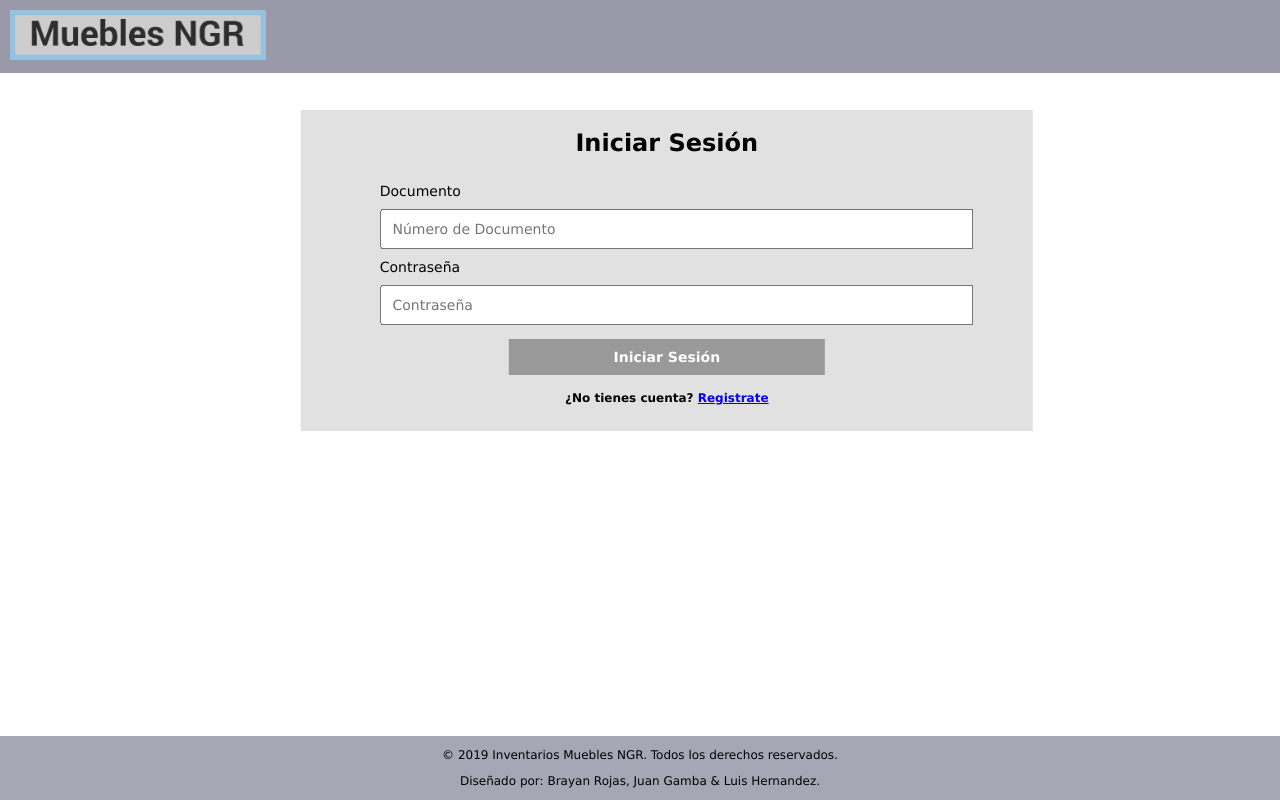
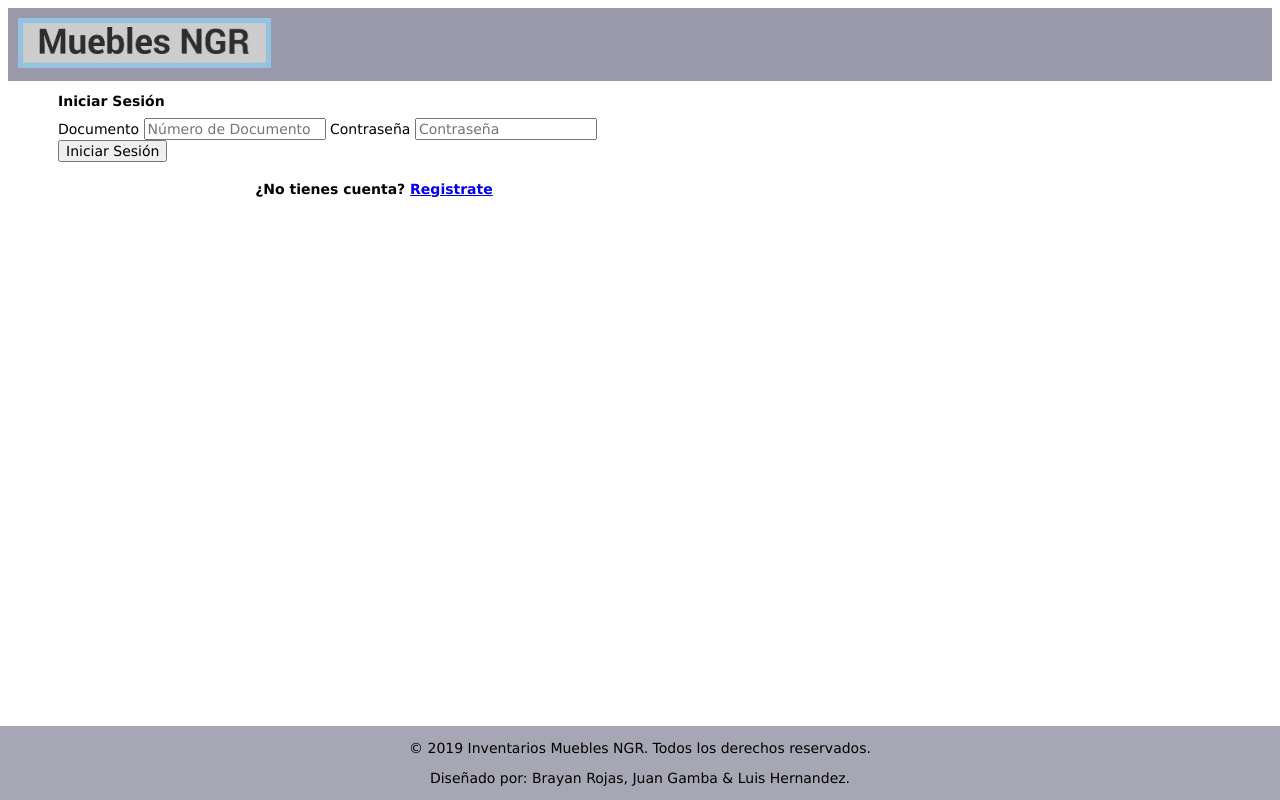
Before and after one commit to brayanrojassena/ProyectoCis, a PHP site: page /pre_iniciarSesion.php in a window 1280 px wide. Run offline with PHP 8.4, Linux system fonts and the light colour scheme.

Commit message:
Hoja de estilos Personal

```diff
--- a/code/css/estilos.css
+++ b/code/css/estilos.css
@@ -1,70 +1,13 @@
 *{
 	font-family: Verdana, serif;
-}
-html{
-	position: relative;
-	min-height: 100%;
-}
-body{
-	margin-bottom: 85px;
-	margin-top: 110px;
-	font-size: 12px;
-}
-input[type="submit"]:hover {
-	background-color: #9988AA;
-	border: none;
-	color: white;
-	pointer-events: stroke;
-	cursor: pointer;
+	font-size: 14px;
 }
 
-label {
-	font-size: 14px;
-	padding: 10px 10px 10px;
-	display: block;
-	position: relative;
-	transform: translate(3%, 0%);
-}
-
-form input{
-	font-size: 14px;
-	padding: 10px 10px 10px;
-	display: block;
-	position: relative;
-	transform: translate(5%, 0%);
-}
-form input[type="submit"]{
-	transform: translate(50%, 0%);
-	font-weight: bold;
-	width: 50%;
-	border: none;
-	background-color: #999999;
-	color: #FFF;
-	cursor: pointer;
-}
-form input[type="submit"]:hover{
-	transform: translate(50%, 0%);
-	font-weight: bold;
-	width: 50%;
-	border: none;
-	background-color: #9999AA;
-	color: #FFF;
-	pointer-events: stroke;
-	cursor: pointer;
-}
-form input[type="text"]{
-	width: 90%;
-}
-form input[type='password']{
-	width: 90%;
-}
 .banner{
 	background-color: #9999AA;
-	position: absolute;
 	top: 0;
 	left: 0;
 	right: 0;
-	min-width: 15%;
 }
 .footer{
 	background-color: #9999AADD;
@@ -82,44 +25,9 @@ form input[type='password']{
 	padding-bottom: 20px;
 	min-height: 400px;
 }
-.contenedor h1{
-	text-align: center;
-}
 .sesion{
-	background-color: #DDDDDDDD;
 	width: 50%;
-	transform: translate(40%, 0%);
 	padding: 3px 50px 10px;
-}
-.sesion h1{
-	text-align: center;
-}
-.select{
-	font-size: 16px;
-	padding: 10px 10px 10px;
-	display: block;
-	width: 93.7%;
-	position: relative;
-	transform: translate(5%, 0%);
-}
-
-.contenedor table{
-	background-color: #FFF;
-	border-collapse: collapse;
-	margin: 150px auto;
-}
-.contenedor thead{
-	background-color: #6666DDDD;
-	color: #FFF;
-}
-.contenedor td, th{
-	padding: 10px;
-}
-.opcion{
-	background-color: #9999AA;
-	padding: 10px 70px 10px;
-	border: none;
-	color: #EEF;
 }
 #btn_actualizar{
 	background-color:blue;
```
